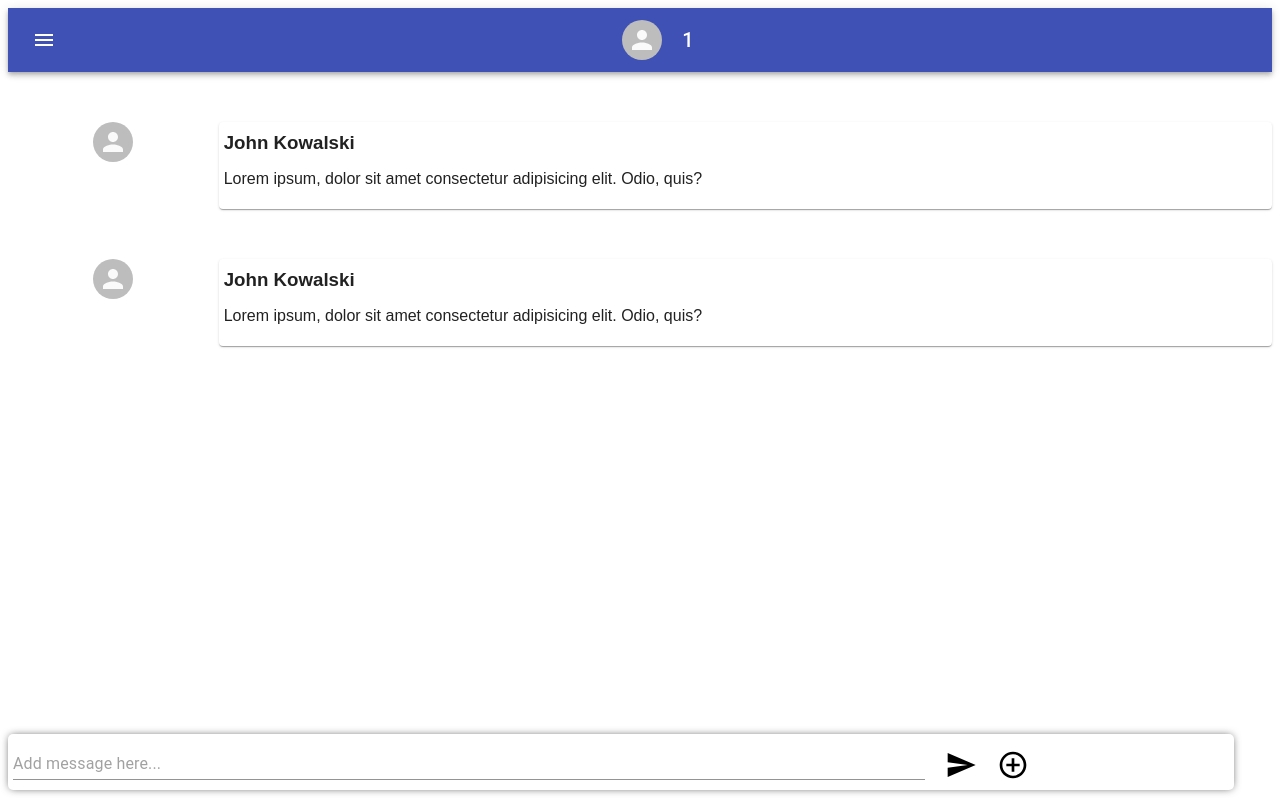
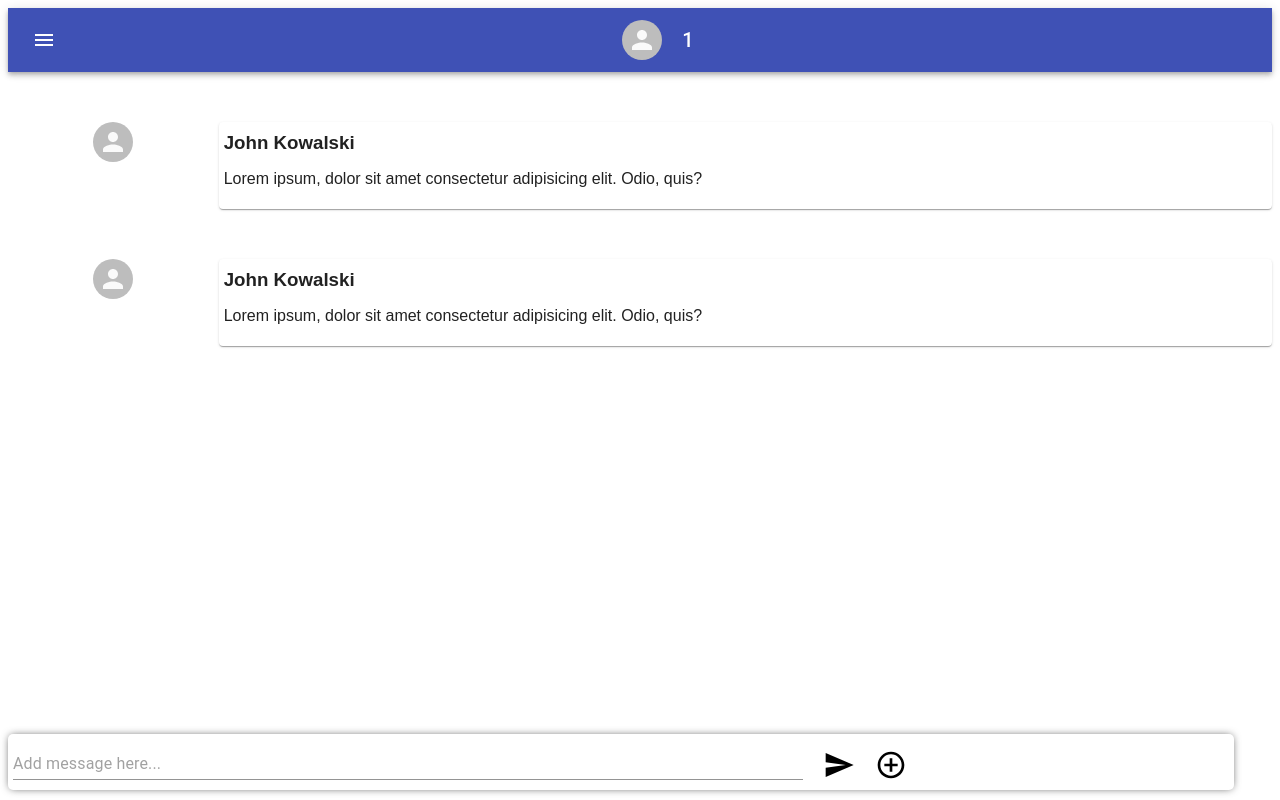
Before and after one commit to DavePlayer/OpenBankingHackaton, a React app: page /groups/1 in a window 1280 px wide. Built offline with nearby package versions, Linux system fonts and the light colour scheme.

Commit message:
small fix

```diff
--- a/package.json
+++ b/package.json
@@ -6,7 +6,7 @@
   "scripts": {
     "bundle": "webpack",
     "test": "echo \"Error: no test specified\" && exit 1",
-    "start": "webpack-dev-server --mode development --open --hot --host 10.12.250.84",
+    "start": "webpack-dev-server --mode development --open --hot --host 10.12.250.85",
     "build": "webpack --mode production",
     "check-types": "tsc"
   },
--- a/src/styles/index.scss
+++ b/src/styles/index.scss
@@ -34,7 +34,7 @@ body *
    padding: 5px;
 }
 .MuiFormControl-root{
-    width: 75% !important;
+    width: 65% !important;
 }
 .message-icon{
     margin-top: 10px;
@@ -89,8 +89,8 @@ body *
     margin-top: 10px;
 }
 .pay-button {
+    margin-top: 10px !important;
     min-width: 100px !important;
-
 }
 
 .payment {
```
